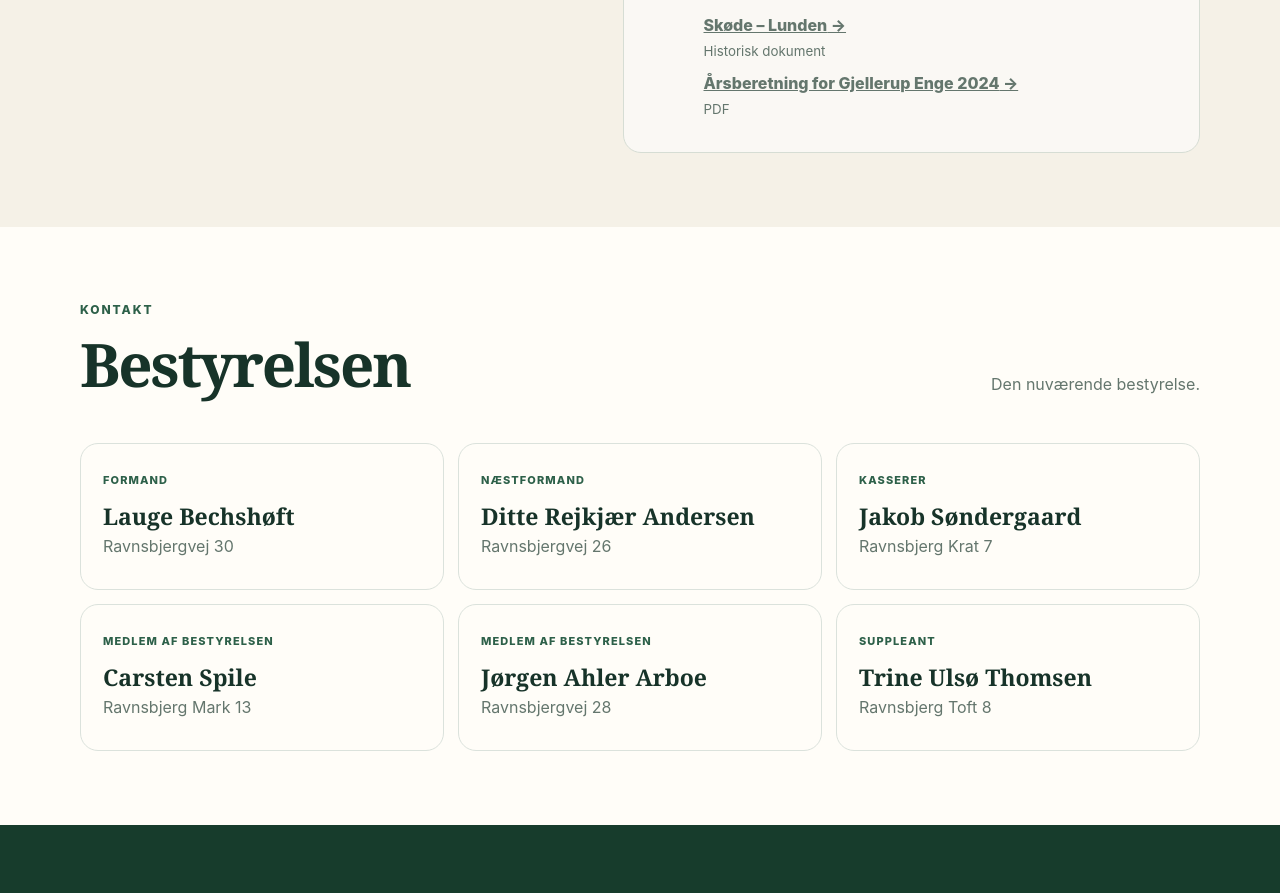
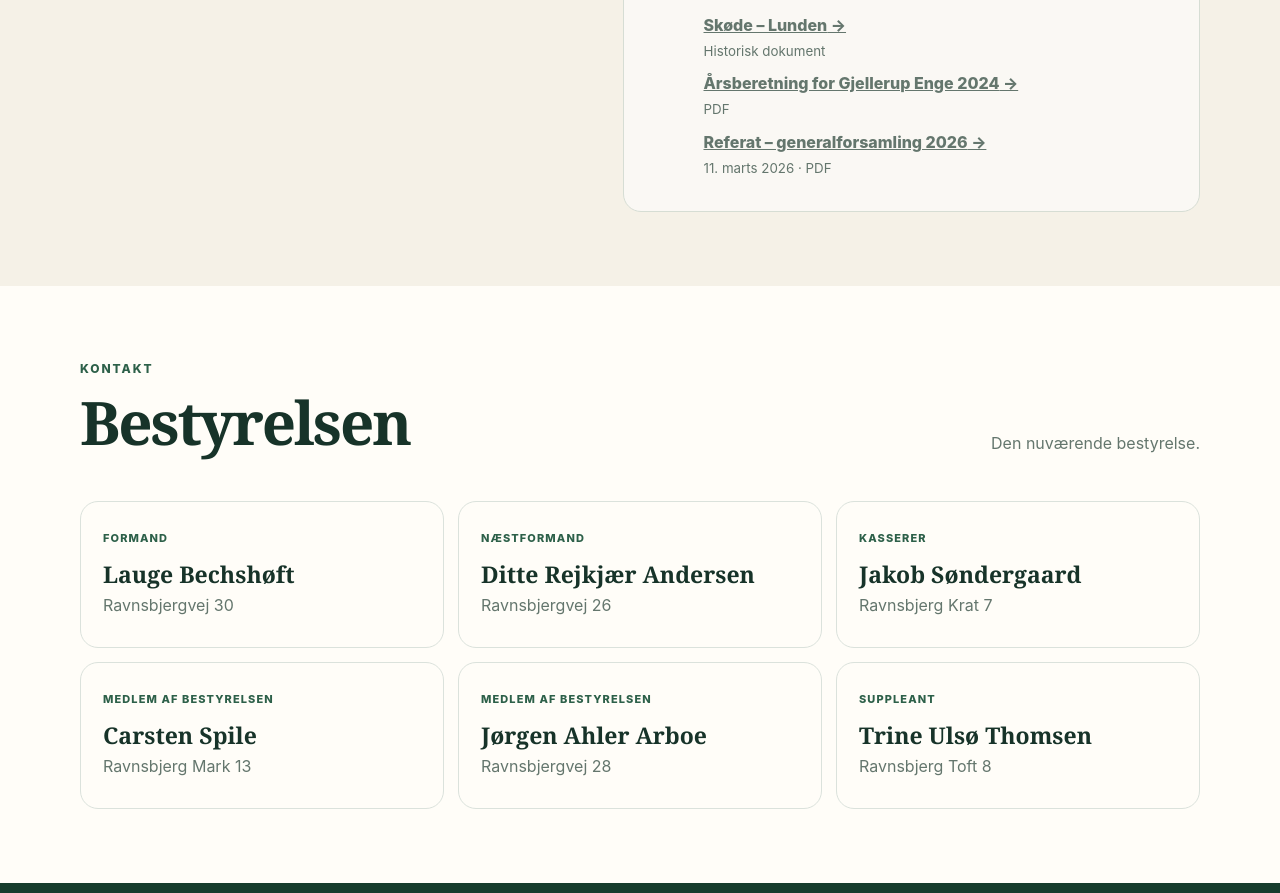
Before and after one commit to laugebex/Ravnsbjerg-info, a Next.js app: page / in a window 1280 px wide. Shown: the part 2840-3733 px from the top of the page. Built offline with nearby package versions, Linux system fonts and the light colour scheme.

Commit message:
Add 2026 generalforsamling minutes to documents

```diff
--- a/data/content.js
+++ b/data/content.js
@@ -15,5 +15,6 @@ export const documents=[
  {title:'Vedtægter',meta:'Gældende vedtægter, senest ændret 22. april 2022',href:'/vedtaegter'},
  {title:'Andelsbevis – Lunden',meta:'Historisk dokument',href:'https://398e19644f.clvaw-cdnwnd.com/924937a717deb337e31c66e81824097a/200000003-e31c7e31c8/Andelsbevis.pdf?ph=398e19644f'},
  {title:'Skøde – Lunden',meta:'Historisk dokument',href:'https://398e19644f.clvaw-cdnwnd.com/924937a717deb337e31c66e81824097a/200000002-dd584dd586/Sk%C3%B8de.pdf?ph=398e19644f'},
- {title:'Årsberetning for Gjellerup Enge 2024',meta:'PDF',href:'https://398e19644f.clvaw-cdnwnd.com/924937a717deb337e31c66e81824097a/200000012-376e1376e4/%C3%85rsberetning%20for%20Gjellerup%20enge%202024.pdf?ph=398e19644f'}
+ {title:'Årsberetning for Gjellerup Enge 2024',meta:'PDF',href:'https://398e19644f.clvaw-cdnwnd.com/924937a717deb337e31c66e81824097a/200000012-376e1376e4/%C3%85rsberetning%20for%20Gjellerup%20enge%202024.pdf?ph=398e19644f'},
+ {title:'Referat – generalforsamling 2026',meta:'11. marts 2026 · PDF',href:'/dokumenter/referat-generalforsamling-2026'}
 ]
```
